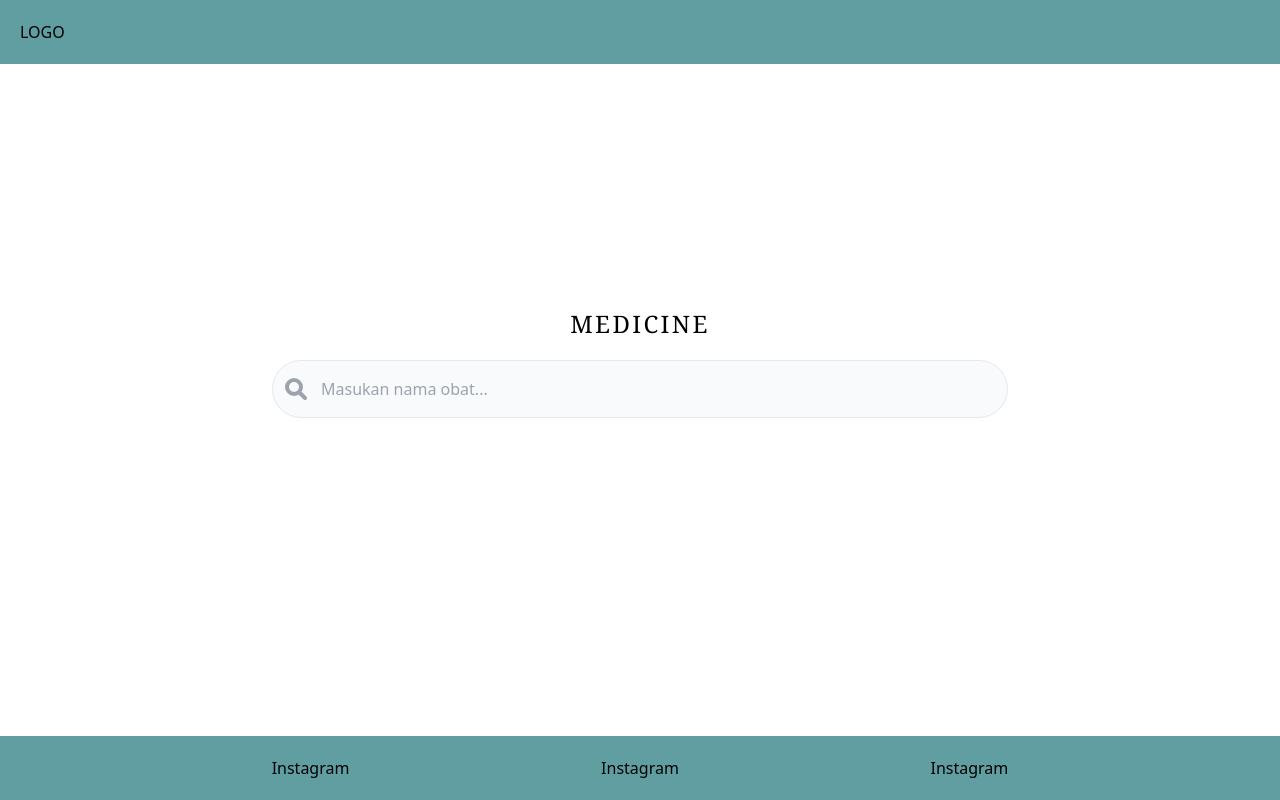
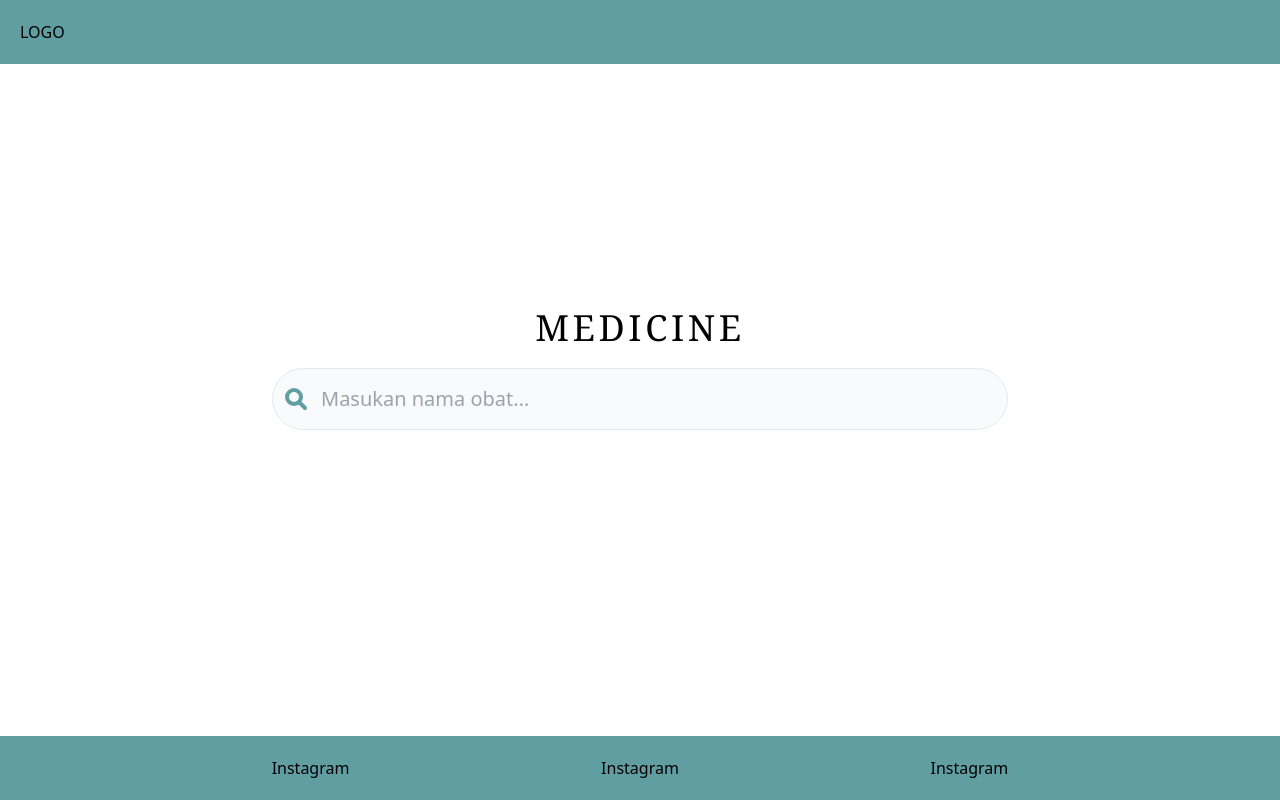
Before and after one commit to MichaelJuannn/methlab, a Next.js app: page /search in a window 1280 px wide. Built offline with nearby package versions, Linux system fonts and the light colour scheme.

Commit message:
Update search.tsx

```diff
--- a/src/pages/search.tsx
+++ b/src/pages/search.tsx
@@ -7,7 +7,7 @@ export default function Search() {
       <div>
         <Navbar></Navbar>
         <div className="flex-none md:flex-1 ">
-          <h2 className="mt-56 py-5 text-center font-serif text-2xl uppercase tracking-widest">
+          <h2 className="mt-56 py-5 text-center font-serif text-4xl uppercase tracking-widest">
             medicine
           </h2>
         </div>
@@ -18,7 +18,7 @@ export default function Search() {
               className="absolute top-0 bottom-0 left-3 my-auto h-6 w-6 text-gray-400"
               fill="none"
               viewBox="0 0 24 24"
-              stroke="currentColor"
+              stroke="#609EA2"
             >
               <path
                 strokeLinecap="round"
@@ -30,7 +30,7 @@ export default function Search() {
             <input
               type="text"
               placeholder="Masukan nama obat..."
-              className="w-full rounded-full border bg-gray-50 py-4 pl-12 pr-4 text-gray-500 outline-none focus:border-primary focus:bg-white"
+              className="w-full rounded-full border bg-gray-50 py-4 pl-12 pr-4 text-xl text-gray-500 outline-none focus:border-primary focus:bg-white"
             />
           </div>
         </form>
```
